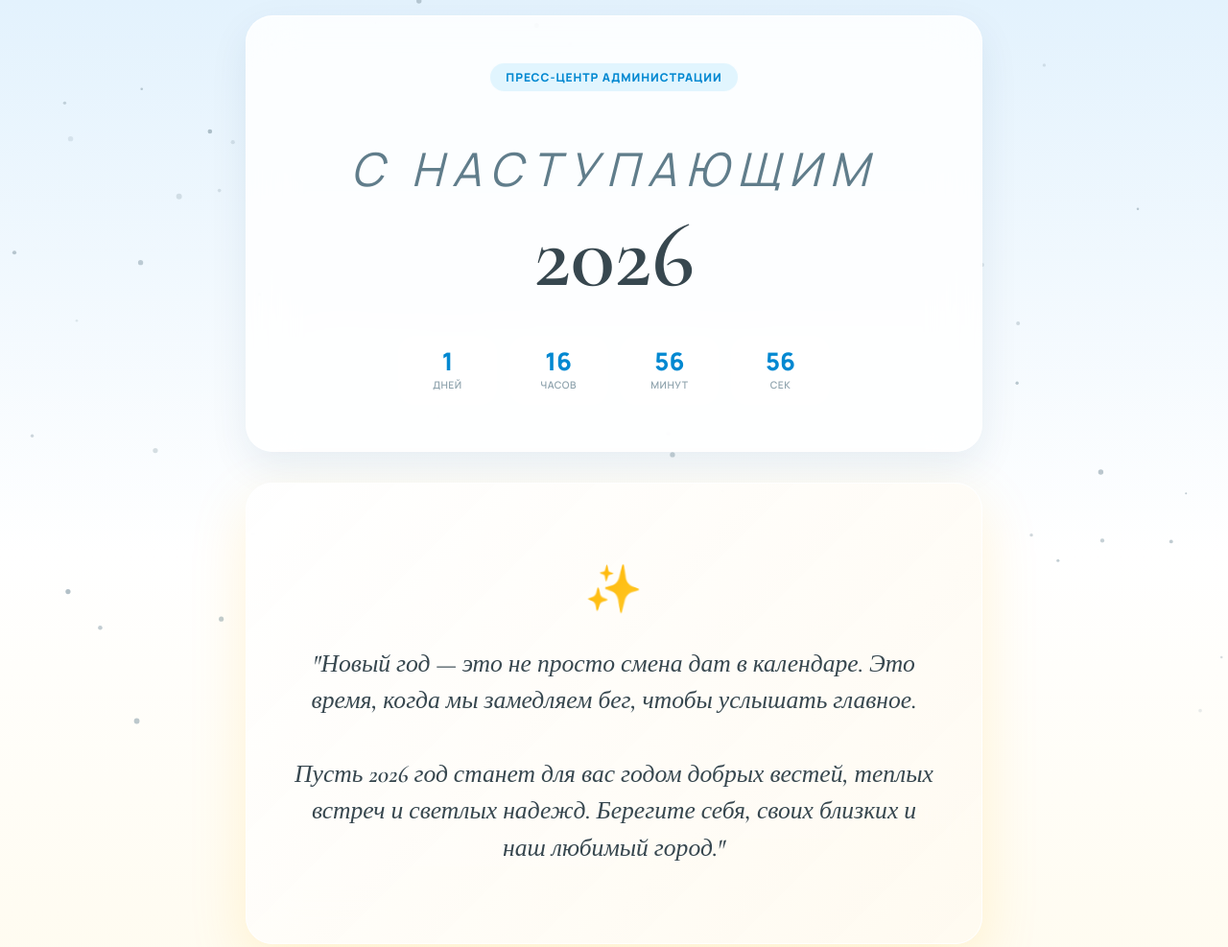
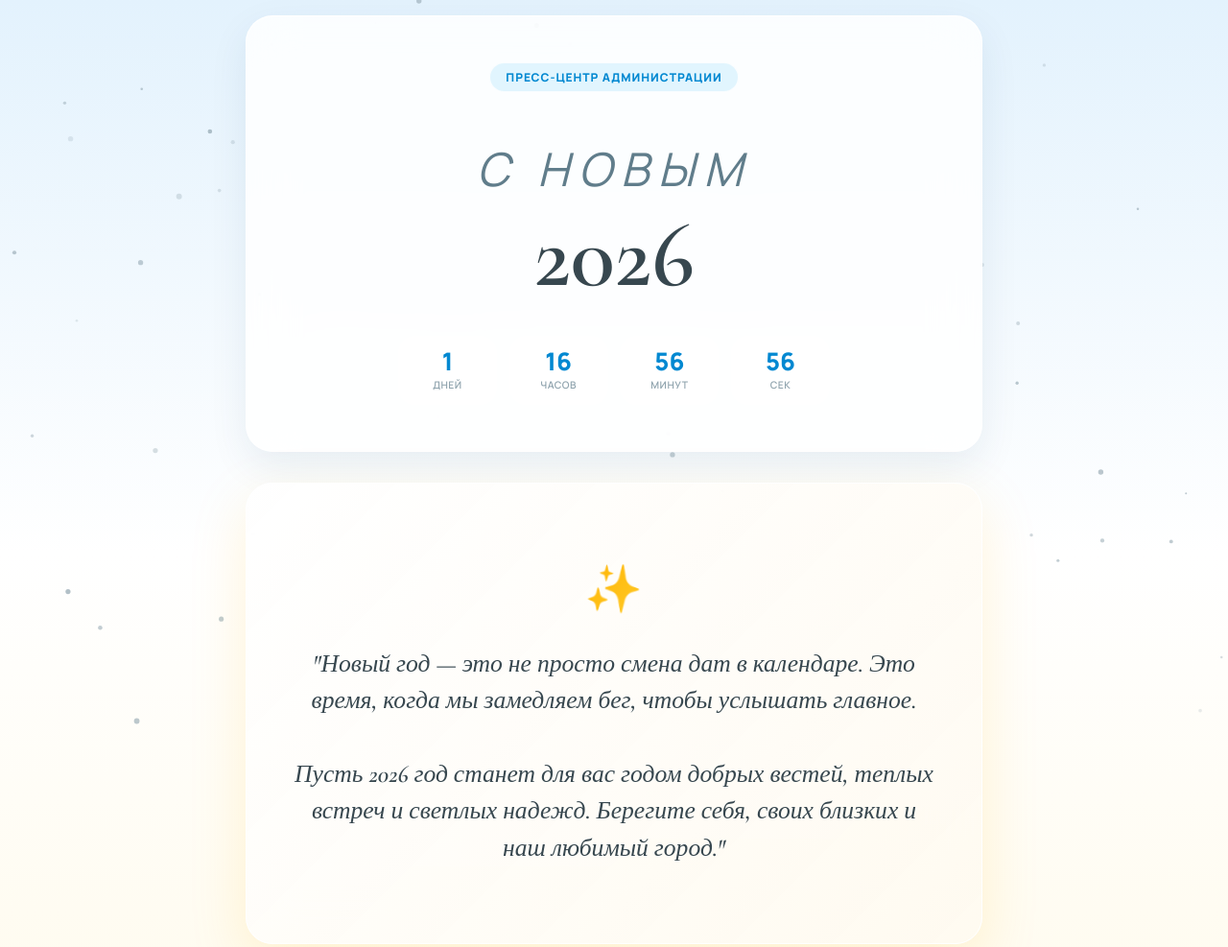
Before and after one commit to admintogliatti/card, a plain HTML site: page index.html in a window 1280 px wide. Shown: the top 987 px of the page at 96% size. Drawn offline with nearby package versions, Linux system fonts and the light colour scheme.

Commit message:
Update index.html

```diff
--- a/index.html
+++ b/index.html
@@ -254,7 +254,7 @@
         <!-- СЦЕНА 1: ГЛАВНАЯ -->
         <section class="glass-card visible">
             <div class="badge">Пресс-центр Администрации</div>
-            <h1><span>С Наступающим</span>2026</h1>
+            <h1><span>С Новым</span>2026</h1>
 
             <div class="timer-grid" id="countdown">
                 <div class="timer-box"><div class="t-val" id="d">0</div><div class="t-lbl">Дней</div></div>
```
